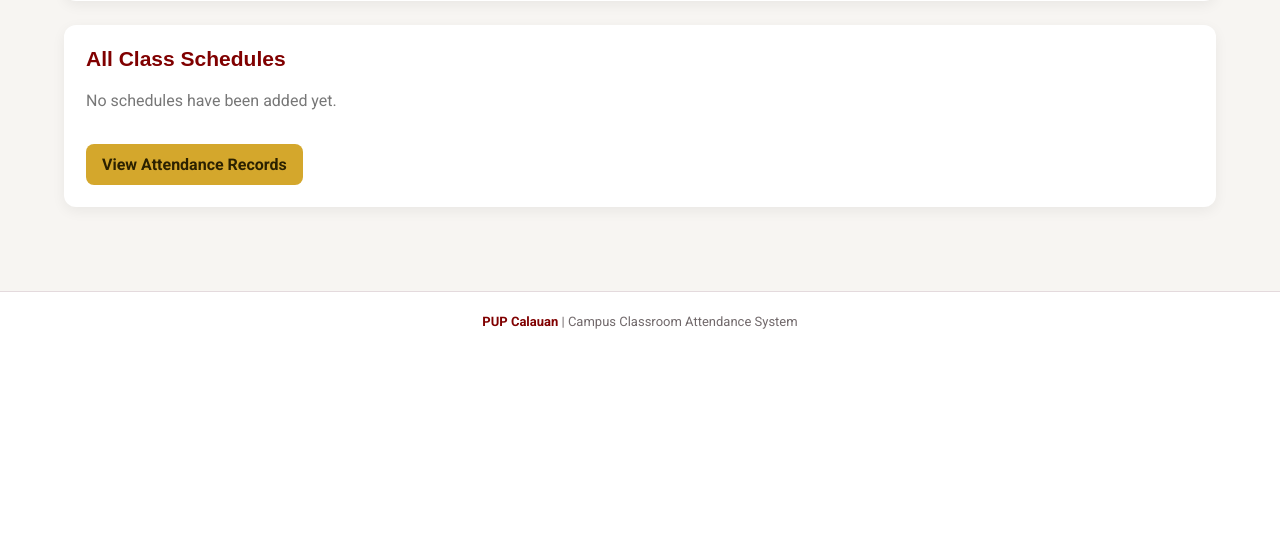
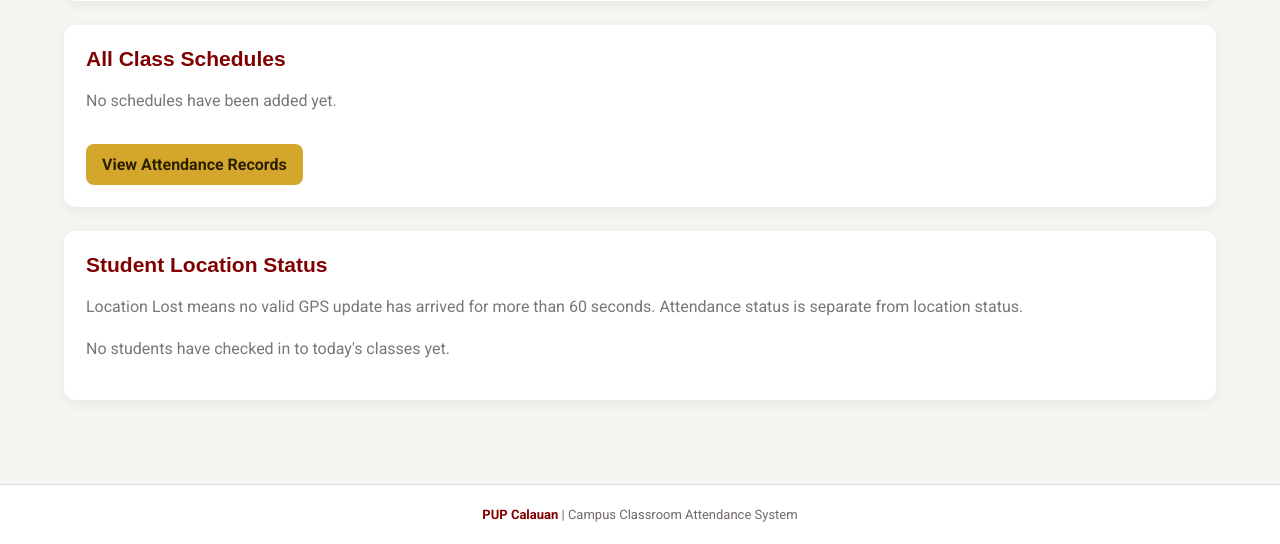
Before and after one commit to ejvpunelas-cpu/gps-attendance-system, a Flask app: page /teacher in a window 1280 px wide. Shown: the part 934-1478 px from the top of the page. Before the commit the page ends 1263 px from the top, so only its background shows below. Run offline with Flask 3, Linux system fonts and the light colour scheme; the visitor is signed in with stand-in values (Sample User, id 1); some web fonts are replaced.

Commit message:
Display live student location statuses to teachers

```diff
--- a/templates/teacher_dashboard.html
+++ b/templates/teacher_dashboard.html
@@ -367,6 +367,59 @@
     </a>
 </section>
 
+<section class="teacher-section">
+    <h2>Student Location Status</h2>
+    <p class="muted">
+        Location Lost means no valid GPS update has arrived for more than 60 seconds.
+        Attendance status is separate from location status.
+    </p>
+
+    {% if location_rows %}
+        <div class="table-wrap">
+            <table class="teacher-table">
+                <thead>
+                    <tr>
+                        <th>Student</th>
+                        <th>Section</th>
+                        <th>Subject</th>
+                        <th>Location Status</th>
+                        <th>Last GPS Update</th>
+                    </tr>
+                </thead>
+                <tbody>
+                    {% for row in location_rows %}
+                    <tr>
+                        <td>{{ row.student.username }}</td>
+                        <td>{{ row.schedule.section }}</td>
+                        <td>{{ row.schedule.subject }}</td>
+                        <td>
+                            {% if row.status == 'On Campus' %}
+                                <strong style="color: #16803c;">● On Campus</strong>
+                            {% elif row.status == 'Outside Campus' %}
+                                <strong style="color: #c62828;">● Outside Campus</strong>
+                            {% elif row.status == 'Location Lost' %}
+                                <strong style="color: #b77900;">● Location Lost</strong>
+                            {% elif row.status == 'Checked Out' %}
+                                <strong style="color: #777;">● Checked Out</strong>
+                            {% endif %}
+                        </td>
+                        <td>
+                            {% if row.last_update %}
+                                {{ row.last_update.strftime('%I:%M:%S %p') }}
+                            {% else %}
+                                No update received
+                            {% endif %}
+                        </td>
+                    </tr>
+                    {% endfor %}
+                </tbody>
+            </table>
+        </div>
+    {% else %}
+        <p class="muted">No students have checked in to today's classes yet.</p>
+    {% endif %}
+</section>
+
 {% if notices %}
 <section class="teacher-section">
     <h2>Recent Notices</h2>
```
